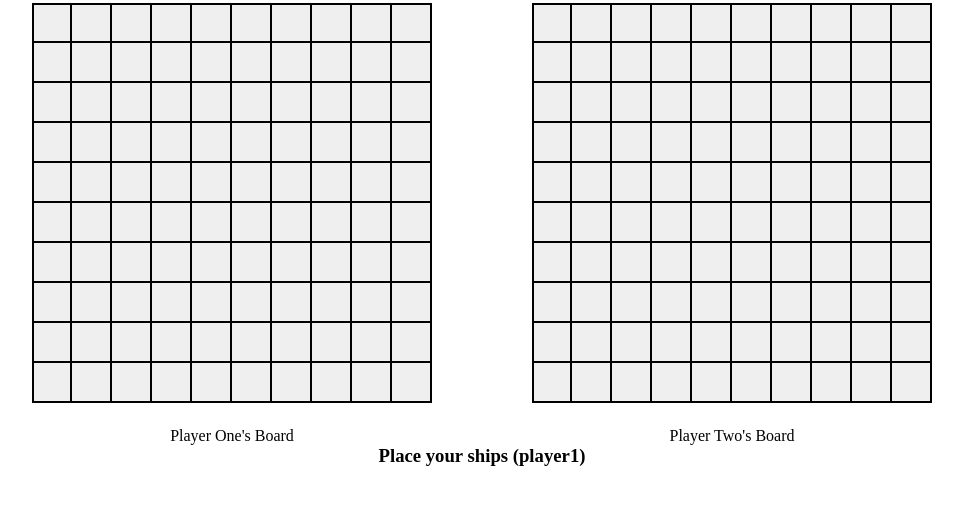
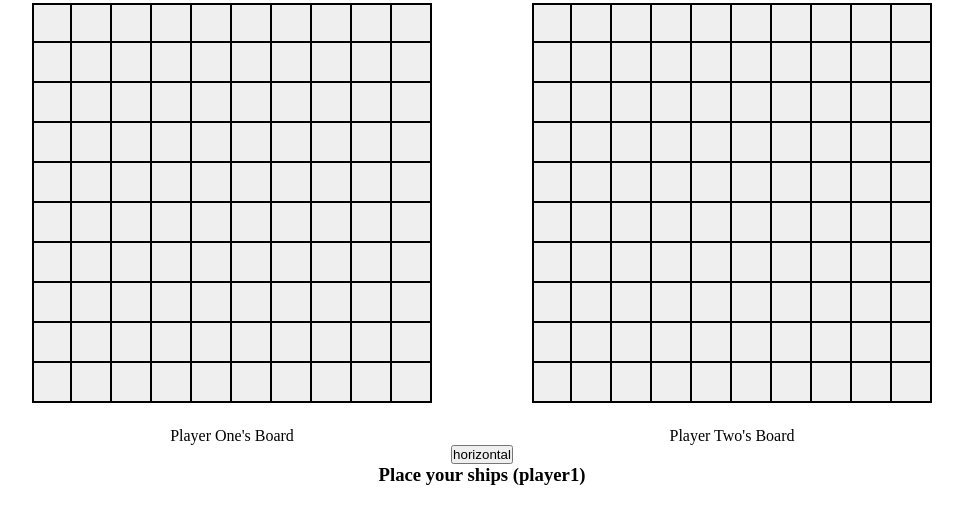
Before and after one commit to zenithyap/battleship, a website built with webpack: page src/template.html in a window 1280 px wide. Shown: the part 82-606 px from the top of the page, without its empty margins (158-1121 px from the left). Built offline with nearby package versions, Linux system fonts and the light colour scheme.

Commit message:
Add button to switch orientation

```diff
--- a/src/js/controllers/domController.js
+++ b/src/js/controllers/domController.js
@@ -12,6 +12,19 @@ const domController = (function () {
     function renderErrorMessage(message) {
         const errorMessage = document.querySelector('.error-message');
         errorMessage.textContent = message;
+    }
+
+    function initialiseEventListeners() {
+        const button = document.querySelector('.orientation-btn');
+
+        button.addEventListener('click', () => {
+            gameController.switchOrientation();
+        })
+    }
+
+    function renderOrientationButton(orientation) {
+        const button = document.querySelector('.orientation-btn');
+        button.textContent = orientation;
     }
 
     function renderMessage(message) {
@@ -86,7 +99,8 @@ const domController = (function () {
         };
     };
 
-    return { renderMessage, renderErrorMessage, renderBoard };
+    return { renderMessage, renderErrorMessage, renderOrientationButton,
+            renderBoard, initialiseEventListeners };
 })();
 
 export default domController;
--- a/src/js/controllers/gameController.js
+++ b/src/js/controllers/gameController.js
@@ -18,6 +18,8 @@ const gameController = (function () {
     function initGame() {
         domController.renderBoard(playerOne);
         domController.renderBoard(playerTwo);
+        domController.initialiseEventListeners();
+        domController.renderOrientationButton(curShipOrientation);
         domController.renderMessage(`Place your ships (${activePlayer.id})`)
     }
 
@@ -27,6 +29,11 @@ const gameController = (function () {
 
     function switchActivePlayer() {
         activePlayer = activePlayer === playerOne ? playerTwo : playerOne;
+    }
+
+    function switchOrientation() {
+        curShipOrientation = curShipOrientation === 'vertical' ? 'horizontal' : 'vertical';
+        domController.renderOrientationButton(curShipOrientation);
     }
 
     function placementIsAvailable(row, col) {
@@ -77,7 +84,7 @@ const gameController = (function () {
 
     return { initGame, getActivePlayer, state,
             placementIsAvailable, hasShipOnGameboardAt, previewCells,
-            placeShipOnGameBoard };
+            placeShipOnGameBoard, switchOrientation };
 })();
 
 export default gameController;
--- a/src/template.html
+++ b/src/template.html
@@ -17,6 +17,7 @@
             <p>Player Two's Board</p>
         </div>
     </div>
+    <button class="orientation-btn"></button>
     <h3 class="message"></h3>
     <h3 class="error-message"></h3>
 </body>
```
